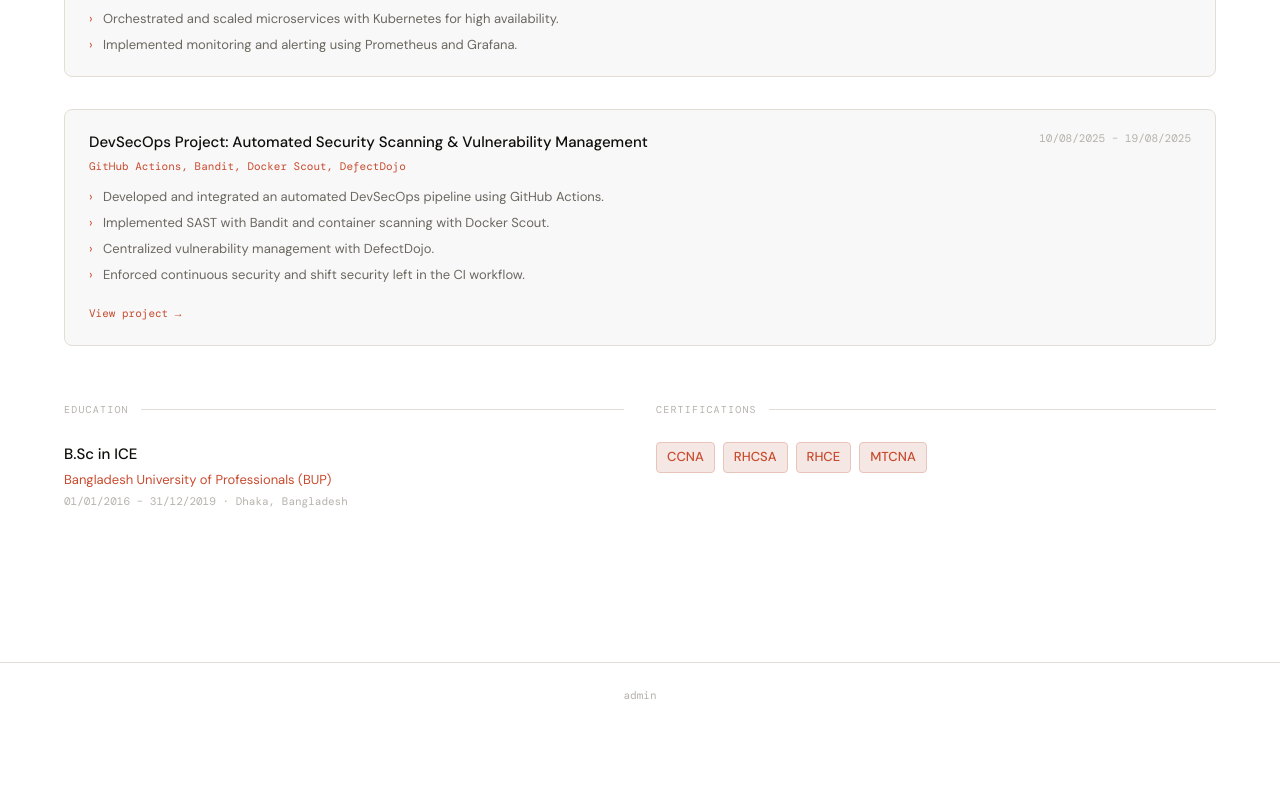
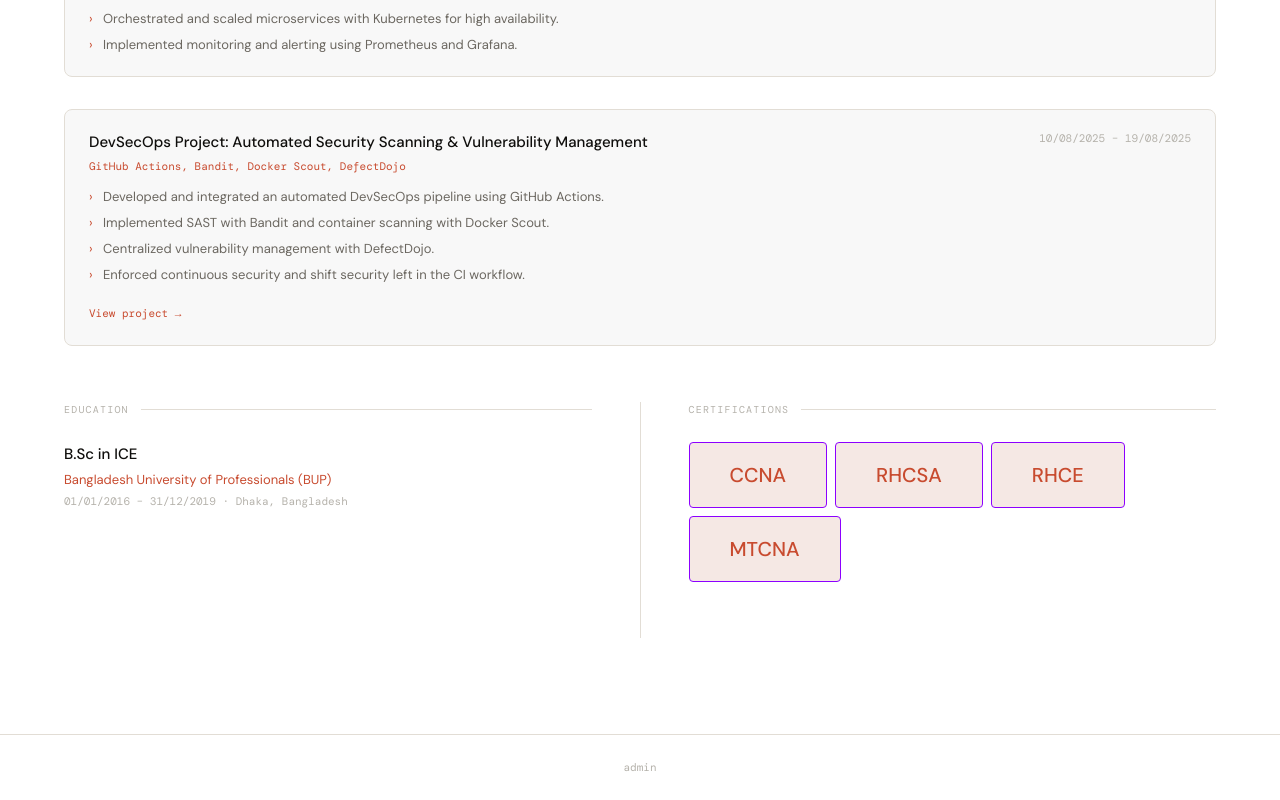
Before and after one commit to ismail-shuvo/MD_Ismail_Bhuiyan_CV, a Next.js app: page / in a window 1280 px wide. Shown: the part 2280-3080 px from the top of the page. Before the commit the page ends 3009 px from the top, so only its background shows below. Built offline with nearby package versions, Linux system fonts and the light colour scheme; no server answers; the database is empty.

Commit message:
divide section

```diff
--- a/app/page.tsx
+++ b/app/page.tsx
@@ -24,9 +24,7 @@ export default async function Home() {
       {/* Header */}
       <header style={{ borderBottom: '1px solid var(--border)', background: 'var(--paper)' }} className="no-print sticky top-0 z-10">
         <div style={{ maxWidth: '100%', margin: '0 auto', padding: '0 4rem', height: 52, display: 'flex', alignItems: 'center', justifyContent: 'space-between' }}>
-
           <GlitchName name={cv.name} />
-
           <div style={{ display: 'flex', gap: 16, alignItems: 'center' }}>
             <PrintButton />
           </div>
@@ -65,7 +63,6 @@ export default async function Home() {
               </div>
             ))}
           </div>
-
           <p style={{ fontSize: 16, color: 'var(--ink-muted)', lineHeight: 1.8, maxWidth: '100%' }}>
             {cv.about}
           </p>
@@ -110,8 +107,8 @@ export default async function Home() {
           </Section>
         </FadeSection>
 
-
         {/* Projects */}
+        <FadeSection delay={200}>
           <Section title="Projects" delay="stagger-4">
             <div style={{ display: 'flex', flexDirection: 'column', gap: '2rem' }}>
               {cv.projects.map((proj, i) => (
@@ -139,9 +136,11 @@ export default async function Home() {
               ))}
             </div>
           </Section>
+        </FadeSection>
 
         {/* Education & Certs */}
-        <div style={{ display: 'grid', gridTemplateColumns: 'repeat(auto-fit, minmax(280px, 1fr))', gap: '2rem' }}>
+        <div style={{ display: 'grid', gridTemplateColumns: '1fr 1px 1fr', gap: '0 3rem' }}>
+          <FadeSection delay={300}>
             <Section title="Education" delay="stagger-5">
               {cv.education.map((edu, i) => (
                 <div key={i}>
@@ -151,16 +150,22 @@ export default async function Home() {
                 </div>
               ))}
             </Section>
+          </FadeSection>
 
+          {/* Vertical divider */}
+          <div style={{ background: 'var(--border)', width: 1 }} />
+
+          <FadeSection delay={400}>
             <Section title="Certifications" delay="stagger-5">
               <div style={{ display: 'flex', flexWrap: 'wrap', gap: 8 }}>
                 {cv.certifications.map((cert, i) => (
-                <span key={i} style={{ background: 'var(--accent-soft)', color: 'var(--accent)', border: '1px solid #e8c4bb', borderRadius: 4, padding: '4px 10px', fontSize: 13, fontWeight: 500 }}>
+                  <span key={i} style={{ background: 'var(--accent-soft)', color: 'var(--accent)', border: '1px solid #8c00ff', borderRadius: 4, padding: '16px 40px', fontSize: 20, fontWeight: 500 }}>
                     {cert}
                   </span>
                 ))}
               </div>
             </Section>
+          </FadeSection>
         </div>
 
       </div>
@@ -174,9 +179,9 @@ export default async function Home() {
   )
 }
 
-function Section({ title, children, delay }: { title: string; children: React.ReactNode; delay: string }) {
+function Section({ title, children, delay }: { title: string; children: React.ReactNode; delay?: string }) {
   return (
-    <section className={`animate-fade-up ${delay}`} style={{ marginBottom: '3.5rem' }}>
+    <section className={`animate-fade-up ${delay || ''}`} style={{ marginBottom: '3.5rem' }}>
       <div style={{ display: 'flex', alignItems: 'center', gap: 12, marginBottom: '1.5rem' }}>
         <span style={{ fontFamily: 'var(--font-mono)', fontSize: 10, color: 'var(--ink-faint)', letterSpacing: '0.12em', textTransform: 'uppercase' }}>
           {title}
```
Lines whose indentation alone changed are shown as unchanged.
